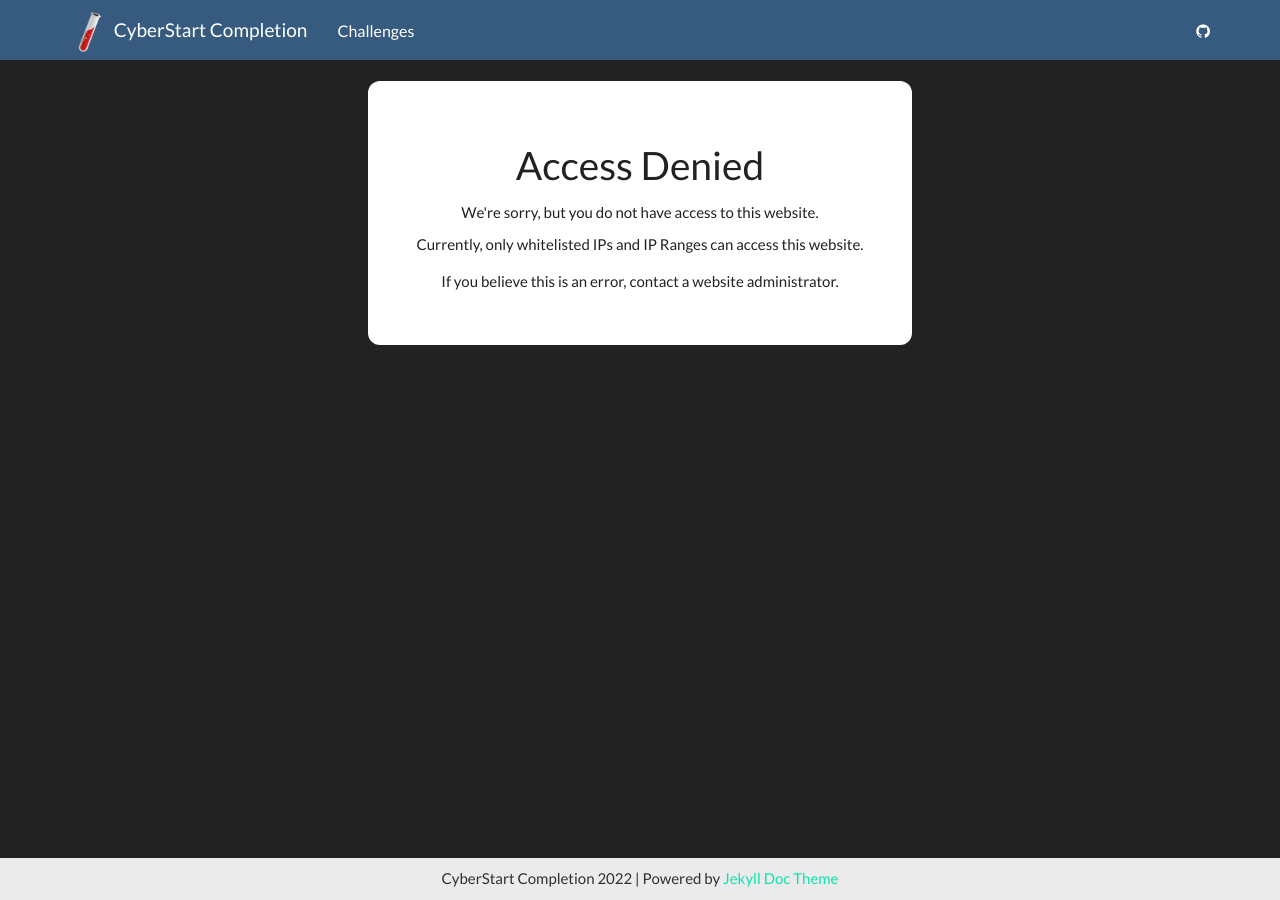
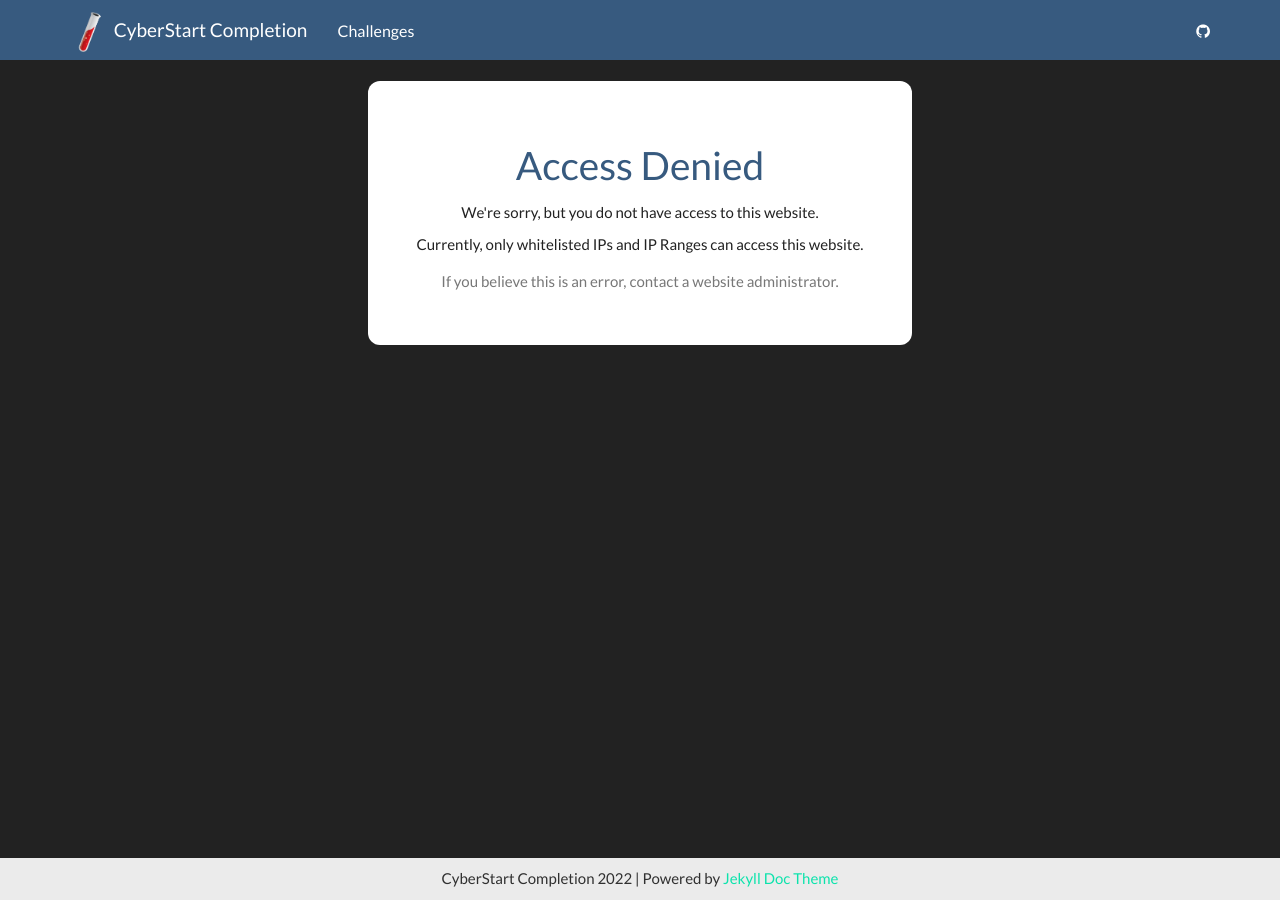
Before and after one commit to PrinceBunBun981/cyberstart.dev, a Jekyll site: the page built from assets/403.html, in a window 1280 px wide. Built offline with Jekyll 4.4.1, drawn with Linux system fonts in a browser that asks for light colours.

Commit message:
More changes to CSS

```diff
--- a/_sass/_jekyll-doc-theme.scss
+++ b/_sass/_jekyll-doc-theme.scss
@@ -87,7 +87,7 @@ html {
     flex-direction:column
 }
 
-.error-container {
+.error-container{
   background-color: #fff;
   color: #222;
   border-radius: 12px;
@@ -95,6 +95,14 @@ html {
   text-align: center;
 }
 
-.error-container__body {
+.error-container--title{
+  color: #375a7f;
+}
+
+.error-container--body{
   padding: 5px;
 }
+
+.error-container--footer{
+  color: #777;
+}
--- a/assets/403.html
+++ b/assets/403.html
@@ -7,14 +7,14 @@ permalink: /access-denied
    <body>
       <div class="l-container l-container--col l-container--medium">
          <div class="error-container">
-            <div class="error-container__title">
+            <div class="error-container--title">
                <h1>Access Denied</h1>
             </div>
-            <div class="error-container__body">
+            <div class="error-container--body">
                <p>We're sorry, but you do not have access to this website.</p>
                <p>Currently, only whitelisted IPs and IP Ranges can access this website.</p>
             </div>
-            <div class="modal__footer">
+            <div class="error-container--footer">
                <p>If you believe this is an error, contact a website administrator.</p>
             </div>
          </div>
--- a/assets/404.html
+++ b/assets/404.html
@@ -7,15 +7,15 @@ permalink: 404.html
    <body>
       <div class="l-container l-container--col l-container--medium">
          <div class="error-container">
-            <div class="error-container__title">
+            <div class="error-container--title">
                <h1>404</h1>
             </div>
-            <div class="error-container__body">
+            <div class="error-container--body">
                <p>The page you are looking for cannot be found.</p>
                <p>It may have been removed, renamed or simply doesn't exist.</p>
                <p>If you are looking for a challenge that doesn't have a walkthrough, submit a <a title="Create a Pull Request" href="https://github.com/PrinceBunBun981/cyberstart.dev/pulls">Pull Request</a> with the steps or an <a title="Create an Issue" href="https://github.com/PrinceBunBun981/cyberstart.dev/issues">Issue</a> requesting a walkthrough.</p>
             </div>
-            <div class="modal__footer">
+            <div class="error-container--footer">
                <a href="/challenge/home" id="challenge-home-link">
                Back to Challenge Welcome
                </a>
```
